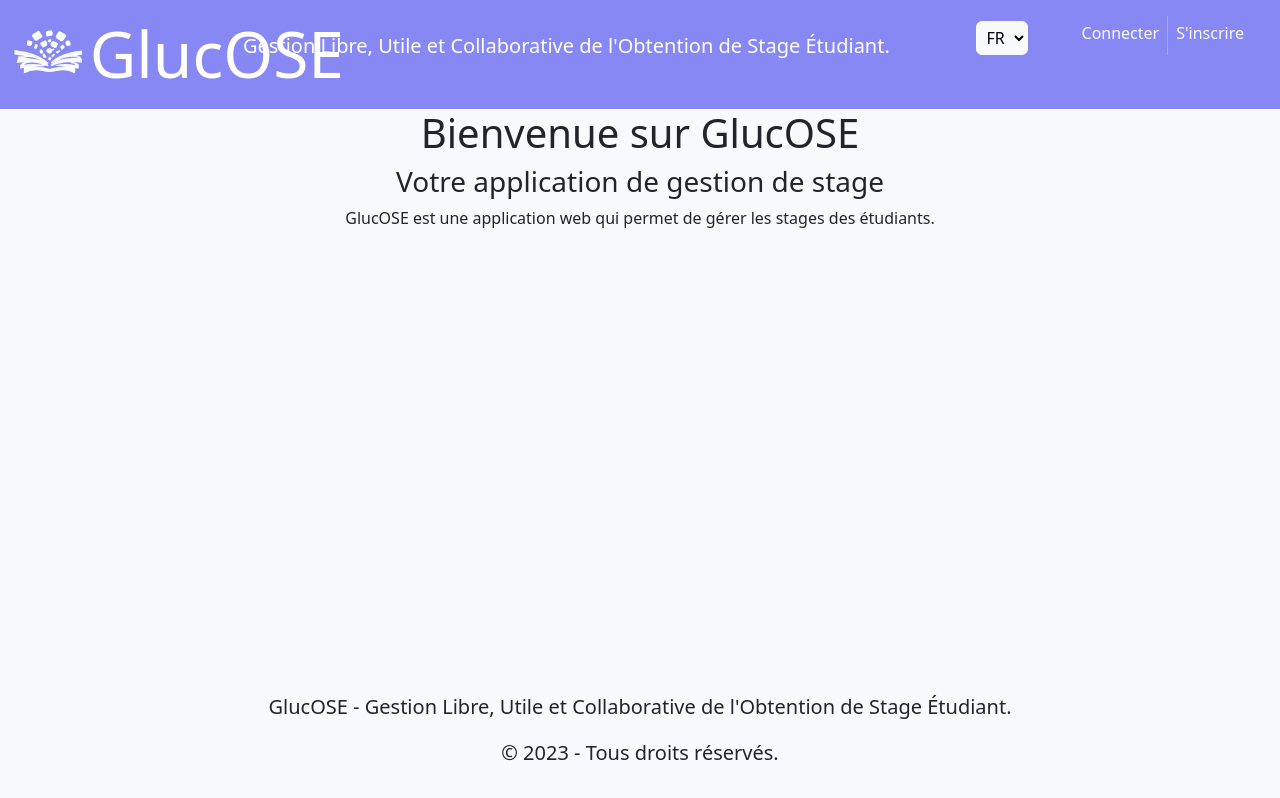
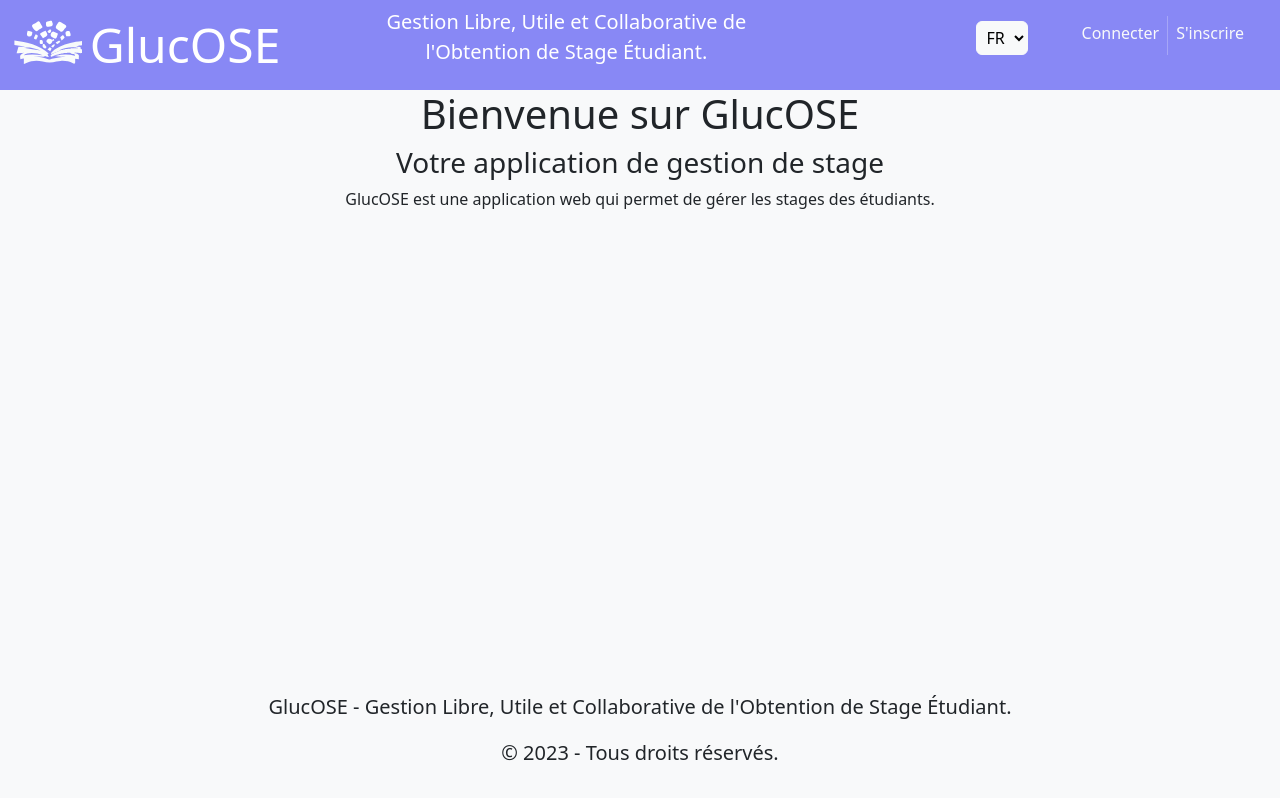
Before and after one commit to ProjetEQ3/Projet, a React (Create React App) app in the folder frontend/: page / in a window 1280 px wide. Built offline with nearby package versions, Linux system fonts and the light colour scheme.

Commit message:
Rework header responsivness

```diff
--- a/frontend/src/Components/layout/Header.jsx
+++ b/frontend/src/Components/layout/Header.jsx
@@ -14,10 +14,10 @@ function Header({user}) {
                         <NavLink className="text-decoration-none text-white col-2" to="/">
                             <div className="d-flex">
                                 <img alt="Logo" className="col-4 d-none d-md-block" src={logo}/>
-                                <p className="display-3 ms-2 my-3">{t('glucoseAcronym')}</p>
+                                <p className="display-5 ms-2 my-3">{t('glucoseAcronym')}</p>
                             </div>
                         </NavLink>
-                        <p className="lead d-none d-lg-block">{t('glucoseFullAcronym')}</p>
+                        <p className="lead d-none d-lg-block col-lg-4 col-md-2 text-center">{t('glucoseFullAcronym')}</p>
                         {user?.isLoggedIn ?
                             <div className="m-3 col-lg-2 col-md-4 col-6 text-center lh-1">
                                 <div className="d-md-flex justify-content-around">
```
